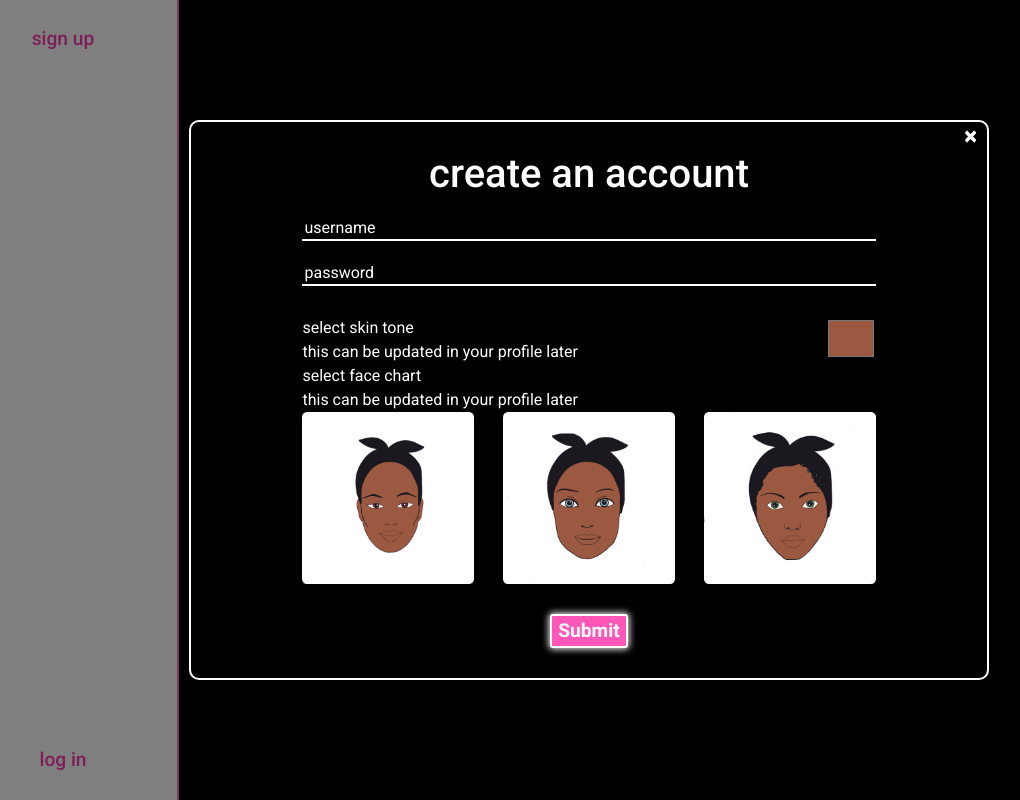
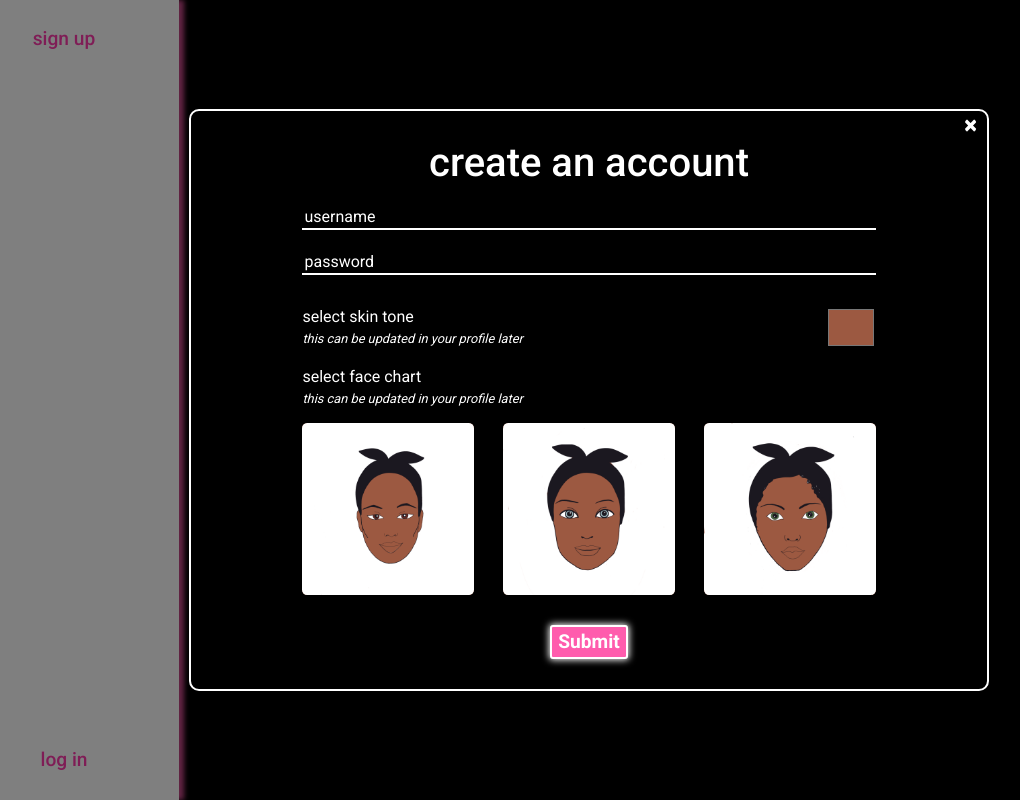
Before and after one commit to aleksarad/glowlist-frontend, a React (Create React App) app: page / in a window 1280 px wide. Both pictures are taken after a click on the button "sign up". Shown: the whole page, without its empty margins (51-1071 px from the left). Built offline with nearby package versions, Linux system fonts and the light colour scheme.

Commit message:
fixed refresh issue. more styling and edits to signup

```diff
--- a/src/components/HomePage.js
+++ b/src/components/HomePage.js
@@ -2,8 +2,8 @@ import React from 'react';
 
 export default function Profile() {
     return (
-        <div class="neon-container">
-            <div class="flux">glowlist</div>
+        <div className="neon-container">
+            <div className="flux">glowlist</div>
         </div>
     )
 }
--- a/src/components/LogIn.js
+++ b/src/components/LogIn.js
@@ -1,9 +1,9 @@
 import React, { useEffect, useState } from 'react';
 import Modal from 'react-bootstrap/Modal';
 
-export default function Login({ history, show, onHide, handleLogin }) {
+export default function Login({ history, show, onHide, handleLogin, setCurrentUser }) {
 
-    useEffect(() => console.log("mounted"))
+    // useEffect()
 
     const [username, setUsername] = useState("")
     const [password, setPassword] = useState("")
@@ -18,7 +18,6 @@ export default function Login({ history, show, onHide, handleLogin }) {
 
     const handleSubmit = (e) => {
         e.preventDefault()
-        console.log(username, password)
         fetch(`http://localhost:3000/login`, {
             method: "POST",
             headers: {
@@ -33,6 +32,7 @@ export default function Login({ history, show, onHide, handleLogin }) {
         .then(r => r.json())
         .then(data => {
             if(data.token) {
+                setCurrentUser(data.user)
                 localStorage.setItem("token", data.token)
                 handleLogin(data.user)
                 onHide()
--- a/src/components/LookCard.js
+++ b/src/components/LookCard.js
@@ -1,4 +1,4 @@
-import React, { useState, useEffect } from 'react';
+import React, { useEffect } from 'react';
 import CanvasDraw from "react-canvas-draw";
 
 export default function LookCard({ look, setLooks, handleEditing, history, updateLookState }) {
--- a/src/components/LookContainer.js
+++ b/src/components/LookContainer.js
@@ -1,6 +1,5 @@
 import React from 'react';
 import LookCard from './LookCard'
-import { useState } from 'react';
 
 export default function LookContainer({looks, setLooks, handleEditing, routeProps, updateLookState }) {
 
--- a/src/components/LookForm.js
+++ b/src/components/LookForm.js
@@ -1,7 +1,6 @@
 import React from 'react';
 import CanvasDraw from "react-canvas-draw";
-import {ChromePicker, BlockPicker, HuePicker, AlphaPicker, CompactPicker, GithubPicker} from 'react-color';
-import reactCSS from 'reactcss'
+import { HuePicker, AlphaPicker, CompactPicker } from 'react-color';
 import faceChart1 from '../images/faceChart1.png'
 import faceChart2 from '../images/faceChart2.png'
 import faceChart3 from '../images/faceChart3.png'
@@ -51,6 +50,17 @@ export default class LookForm extends React.Component {
             })
         }
     }
+
+    // componentWillUpdate() {
+    //     console.log(this.props.currentUser)
+    //     if (this.props.currentUser !== null) {
+    //         this.setState({
+    //             user_id: this.props.currentUser.id,
+    //             background_image: findFaceChart(this.props.currentUser.facechart),
+    //             background_color: this.props.currentUser.background_color
+    //         })
+    //     }
+    // }
 
     componentWillUnmount() {
         this.props.setEditing(null)
@@ -137,7 +147,6 @@ export default class LookForm extends React.Component {
     }
 
     render() {
-        console.log(this.props.editing)
         const popover = {
             position: 'absolute',
             zIndex: '2',
@@ -224,7 +233,7 @@ export default class LookForm extends React.Component {
                 <br/>
 
                 <div id="color-story-container">
-                    <p className="sketch-label">color story</p>
+                    <p className="color-label">color story</p>
                     <button id="add-swatch" onClick={ this.handleClick }>
                     <svg viewBox="0 0 16 16" class="bi bi-plus" fill="currentColor" xmlns="http://www.w3.org/2000/svg">
                         <path fill-rule="evenodd" d="M8 3.5a.5.5 0 0 1 .5.5v4a.5.5 0 0 1-.5.5H4a.5.5 0 0 1 0-1h3.5V4a.5.5 0 0 1 .5-.5z"/>
--- a/src/components/Profile.js
+++ b/src/components/Profile.js
@@ -1,17 +1,25 @@
-import React, { useState } from 'react';
+import React, { useState, useEffect } from 'react';
 import faceChart1 from '../images/faceChart1.png'
 import faceChart2 from '../images/faceChart2.png'
 import faceChart3 from '../images/faceChart3.png'
 
 export default function Profile({ currentUser, setCurrentUser }) {
-    // const { background_color, facechart, id, username, password_digest } = currentUser
-    console.log(currentUser)
 
     const [updateStatus, setUpdateStatus] = useState(false)
     const [username, setUsername] = useState(currentUser.username)
     const [password, setPassword] = useState("")
     const [facechart, setFaceChart] = useState(currentUser.facechart)
     const [background_color, setBackgroundColor] = useState(currentUser.background_color)
+
+    // useEffect(() => {
+    //     if(currentUser === null) {
+    //         return
+    //     } else {
+    //         setUsername(currentUser.username)
+    //         setFaceChart(currentUser.facechart)
+    //         setBackgroundColor(currentUser.background_color)
+    //     }
+    // }, [currentUser]);
 
     const handleSubmit = (e) => {
         e.preventDefault()
@@ -45,7 +53,6 @@ export default function Profile({ currentUser, setCurrentUser }) {
 
     return (
         <div className="profile-container">
-            {console.log(facechart)}
             <h1 id="username">{username}'s profile</h1>
             {updateStatus ? <p style={{textAlign: 'center'}}>update successful!</p> : null}
             <div>
--- a/src/components/SignUp.js
+++ b/src/components/SignUp.js
@@ -57,7 +57,6 @@ export default function SignUp({ history, show, onHide, handleLogin }) {
         aria-labelledby="contained-modal-title-vcenter"
         centered
       >
-        {console.log(facechart)}
         <Modal.Header closeButton className="">
         </Modal.Header>
         <Modal.Body>
@@ -73,15 +72,15 @@ export default function SignUp({ history, show, onHide, handleLogin }) {
                 <div id="color-preference-container">
                     <div>
                         <p>select skin tone</p>
-                        <p>this can be updated in your profile later</p>
+                        <p className="smaller-p">this can be updated in your profile later</p>
                     </div>
                     <input type="color" value={background_color} onChange={(e) => setBackgroundColor(e.target.value)} className="align-middle"></input>
                 </div>
 
                 <div className="facechart-preference-container">
-                    <div>
+                    <div className="p-container">
                         <p>select face chart</p>
-                        <p>this can be updated in your profile later</p>
+                        <p className="smaller-p">this can be updated in your profile later</p>
                     </div>
                     <div className="face-chart-container">
                       <img src={faceChart1} style={{backgroundColor: background_color}} className={facechart === "faceChart1" ? 'selected-chart facechart' : 'facechart'} name="faceChart1" onClick={updateFace}></img>
--- a/src/styles/main.scss
+++ b/src/styles/main.scss
@@ -2,13 +2,17 @@ $border: 2px solid white;
 $font-large: 2rem;
 $font-medium: 1.2rem;
 $font-small: .9rem;
-$theme-pink: #ff57b9;
+$theme-pink: #ff5cad;
 
 /**/
 // @font-face {
 //     font-family: neon;
 //     src: url(https://s3-us-west-2.amazonaws.com/s.cdpn.io/707108/neon.ttf);
 // }
+@import url('https://fonts.googleapis.com/css2?family=Fredoka+One&display=swap');
+@import url('https://fonts.googleapis.com/css2?family=Russo+One&display=swap');
+
+
 @import url('https://fonts.googleapis.com/css2?family=Pacifico&display=swap');
 @import url('https://fonts.googleapis.com/css2?family=Sriracha&display=swap');
 @import url('https://fonts.googleapis.com/css2?family=Roboto:wght@400;500;700&display=swap');
@@ -24,11 +28,11 @@ $theme-pink: #ff57b9;
 
 
   .flux {
-    font-family: 'Pacifico', cursive;
-    color: #ff76c6;
+    font-family: 'Fredoka One', cursive;
+    color: $theme-pink;
     font-size: 9vw;
     line-height: 9vw;
-    text-shadow: 0 0 3vw #ff76c6;
+    text-shadow: 0 0 3vw $theme-pink;
   }
 
 
@@ -42,12 +46,12 @@ $theme-pink: #ff57b9;
 //   @keyframes flux {
 //     0%,
 //     100% {
-//       text-shadow: 0 0 1vw #ff9fe2, 0 0 1.5vw #ff9fe2, 0 0 5vw #ff9fe2, 0 0 5vw #ff9fe2, 0 0 .2vw #ff9fe2, .5vw .5vw .1vw #df3799;
-//       color: #ff76c6;
+//       text-shadow: 0 0 1vw #ff2190, 0 0 1.5vw #ff42a0, 0 0 5vw #ff65b2, 0 0 5vw #ff84c2, 0 0 .2vw #ff379b, .5vw .5vw .1vw #a00f63;
+//       color: #ff55be;
 //     }
 //     50% {
-//       text-shadow: 0 0 .5vw #ff72c0, 0 0 .75vw #ff72c0, 0 0 2.5vw #ff72c0, 0 0 2.5vw #ff72c0, 0 0 .1vw #ff72c0, .5vw .5vw .1vw #7a0144;
-//       color:  #ff3aad;
+//       text-shadow: 0 0 .5vw #ff379b, 0 0 .75vw #ff379b, 0 0 2.5vw #ff379b, 0 0 2.5vw #ff379b, 0 0 .1vw #ff379b, .5vw .5vw .1vw #df3799;
+//       color: $theme-pink;
 //     }
 //   }
 
@@ -160,6 +164,15 @@ p {
     margin: 0;
 }
 
+.smaller-p {
+    font-size: .8rem;
+    font-style: italic;
+}
+
+.p-container {
+    margin: 15px 0;
+}
+
 #color-preference-container {
     margin-top: 20px;
     display: flex;
@@ -193,13 +206,14 @@ nav {
     height: 100%;
     width: 230px;
     position: fixed;
-    border-right: 2px solid #ff76c6;
+    // border-right: 2px solid $theme-pink;
     top: 0;
     left: 0;
     overflow-x: hidden;
     padding: 25px 0;
     margin: 0;
     background-color: white;
+    box-shadow: 5px 0px 5px 0px rgba(255, 92, 174, 0.781);
 }
 
 nav ul {
@@ -234,10 +248,16 @@ nav ul a:hover {
 }
 
 .logo {
-    font-family: 'Pacifico', cursive;
+    font-family: 'Fredoka One', cursive;
     font-size: 3rem;
-    color: #ff3aad;
-    text-shadow: 3px 2px 6px #ff3aad;
+    color: $theme-pink;
+    text-shadow: 3px 2px 6px #99004d, 3px 2px 6px #d6016b, 3px 2px 6px #ff0381;
+}
+
+.logo:hover {
+    text-shadow: 3px 2px 3px #99004d, 3px 2px 3px #d6016b, 3px 2px 3px #ff0381;
+
+
 }
 
 .logout {
@@ -245,7 +265,7 @@ nav ul a:hover {
 }
 
 .new-look {
-    text-shadow: 0px 0px 10px $theme-pink, 0px 0px 15px $theme-pink, 0px 0px 20px $theme-pink, 0px 0px 25px $theme-pink;
+    text-shadow: 0px 0px 10px $theme-pink, 0px 0px 15px $theme-pink, 0px 0px 15px $theme-pink, 0px 0px 20px $theme-pink, 0px 0px 25px $theme-pink;
 }
 
 /*MAIN*/
@@ -376,6 +396,10 @@ main {
     font-size: 1.3rem;
 }
 
+.color-label {
+    font-size: 1.3rem;
+}
+
 #sketch-container {
     border: $border;
     border-radius: 10px;
@@ -400,12 +424,12 @@ main {
     line-height: initial;
     height: 48px;
     border-radius: 7px;
-    border: 2px solid $theme-pink;
+    border: 2px solid white;
     background-color: black;
     color: $theme-pink;
     font-size: $font-medium;
     padding-left: 10px;
-    box-shadow: 0px 0px 6px 1px $theme-pink;
+    box-shadow: 0px 0px 6px 1px white;
     font-weight: 600;
 }
 
@@ -413,12 +437,12 @@ main {
     width: 30%;
     height: 48px;
     border-radius: 7px;
-    border: 2px solid $theme-pink;
+    border: 2px solid white;
     background-color: black;
     color: $theme-pink;
     font-size: $font-medium;
     padding-left: 10px;
-    box-shadow: 0px 0px 6px 1px $theme-pink;
+    box-shadow: 0px 0px 6px 1px white;
     font-weight: 600;
 }
 
@@ -505,7 +529,7 @@ main {
         height: 11vh;
         width: 100%;
         position: fixed;
-        border-bottom: 2px solid #ff76c6;
+        border-bottom: 2px solid $theme-pink;
         top: 0;
         left: 0;
         overflow: hidden;
```
Also changed, not shown: src/App.js (+12 -13 lines), 1 other file (tests, documents, lock files or other folders).
